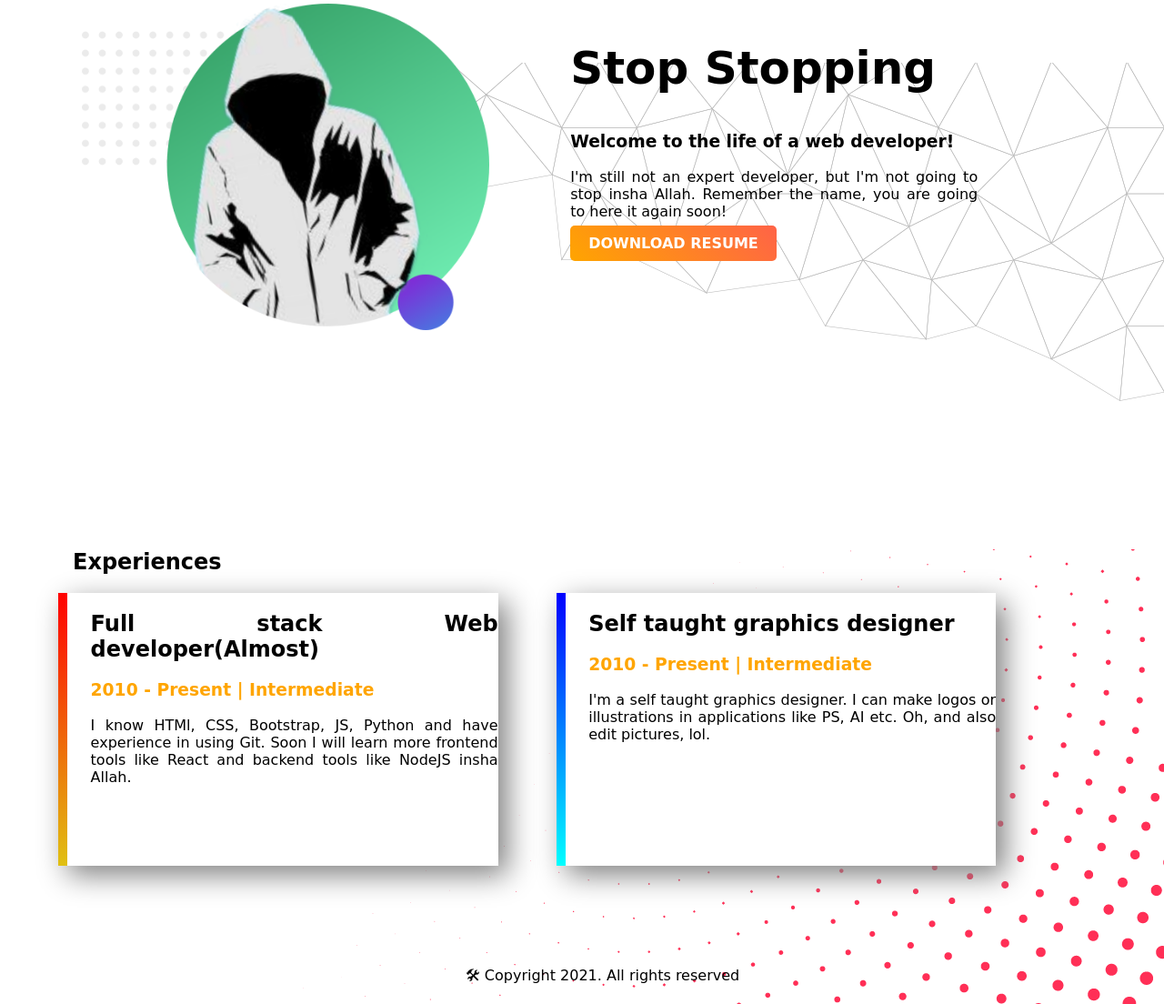
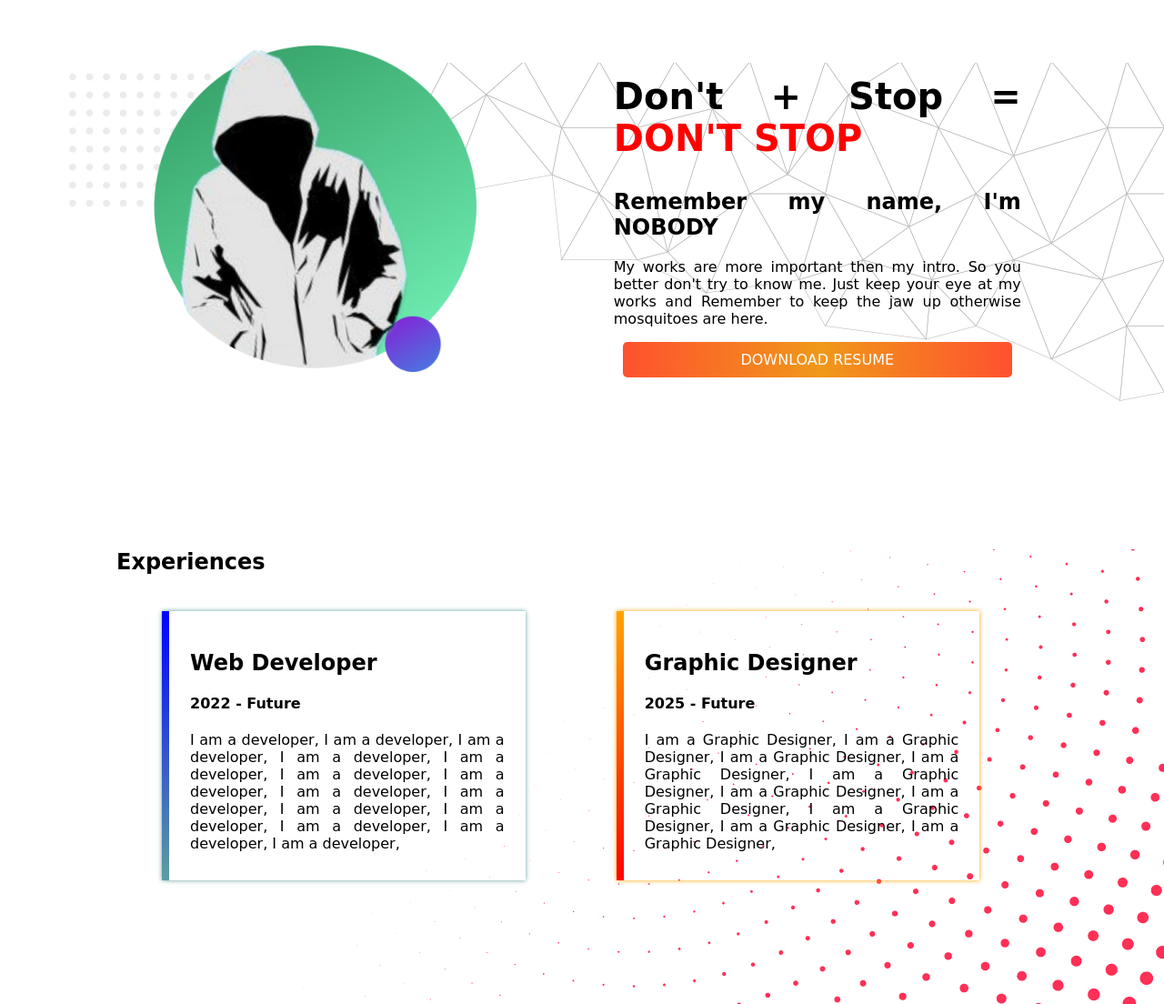
Before and after one commit to Abdify/web_portfolio, a plain HTML site: page index.html in a window 1280 px wide. Shown: the part 596-1700 px from the top of the page at 91% size. Drawn offline with Linux system fonts and the light colour scheme; a web font is replaced by a local one.

Commit message:
Modified

```diff
--- a/index.html
+++ b/index.html
@@ -3,50 +3,48 @@
 <head>
     <meta charset="UTF-8">
     <meta name="viewport" content="width=device-width, initial-scale=1.0">
-    <title>Abd's Portfolio</title>
+    <title>ABD's Portfolio</title>
     <link rel="stylesheet" href="style.css">
 </head>
 <body>
-    <section class="top_banner">
+    <section class="top_section">
         <div class="half_width">
-            <h1>Hey there</h1>
-            <h1>I'm <span class="orange_highlight">Abd</span></h1>
-            <h3>Remeber the name, it's Abd.</h3>
-            <p>DON'T try to know me, know my skills. Two wrods I hate DON'T and STOP unless I put them together. <q>Quality is not an act, it is a habit</q> And I'm in love with the habit of Web dev.</p>
-            <a target="_blank" class="link_button" href="https://www.github.com/Abdify">HIRE ME</a>
+            <h1>Hey world</h1>
+            <h1>You better be ready cause <br> <span class="red_highlight">I'M COMING</span></h1>
+            <h3>It's a pleasure to do what peopole think you <span class="red_highlight">CAN'T DO</span>.</h3>
+            <p>My works are more important then my intro. So you better don't try to know me. Just keep your eye at my works and Remember to keep the jaw up otherwise mosquitoes are here.</p>
+            <a target="_blank" class="btn" href="https://images-na.ssl-images-amazon.com/images/I/618mV3ssooL._SX522_.jpg">HIRE ME</a>
         </div>
         <div class="half_width">
-            <img class="profile_photo" src="images/profile1.2.jpg" alt="profile photo">
+            <img src="images/profile2.1.jpg" alt="Profile photo">
+        </div>
+    </section>
+
+    <section class="resume_section">
+        <div class="half_width">
+            <img src="images/profile1.2.jpg" alt="Profile photo">
+        </div>
+        <div class="half_width">
+            <h1>Don't + Stop = <span class="red_highlight">DON'T STOP</span></h1>
+            <h2>Remember my name, I'm NOBODY</h2>
+            <p>My works are more important then my intro. So you better don't try to know me. Just keep your eye at my works and Remember to keep the jaw up otherwise mosquitoes are here.</p>
+            <a href="https://images-na.ssl-images-amazon.com/images/I/618mV3ssooL._SX522_.jpg" target="_blank" class="btn">DOWNLOAD RESUME</a>
         </div>
 
     </section>
 
-    <section class="resume_section">
-        <div class="half_width">
-            <img class="profile_photo" src="images/profile1.2.jpg" alt="profile photo">
+    <section class="experience_section">
+        <h2>Experiences</h2>
+        <div class="half_width exp_box">
+            <h2>Web Developer</h2>
+            <h4>2022 - Future</h4>
+            <p>I am a developer, I am a developer, I am a developer, I am a developer, I am a developer, I am a developer, I am a developer, I am a developer, I am a developer, I am a developer, I am a developer, I am a developer, I am a developer, I am a developer, </p>
         </div>
-        <div class="half_width">
-            <h1>Stop Stopping</h1>
-            <h3>Welcome to the life of a web developer!</h3>
-            <p>I'm still not an expert developer, but I'm not going to stop insha Allah. Remember the name, you are going to here it again soon!</p>
-            <a target="_blank" class="link_button" href="https://www.github.com/Abdify">DOWNLOAD RESUME</a>
+        <div class="half_width exp_box">
+            <h2>Graphic Designer</h2>
+            <h4>2025 - Future</h4>
+            <p>I am a Graphic Designer, I am a Graphic Designer, I am a Graphic Designer, I am a Graphic Designer, I am a Graphic Designer, I am a Graphic Designer, I am a Graphic Designer, I am a Graphic Designer, I am a Graphic Designer, I am a Graphic Designer, </p>
         </div>
     </section>
-
-    <section class="experience_section">
-        <h2 style="margin: 20px 80px;">Experiences</h2>
-        <div class="half_width experience_box">
-            <h2>Full stack Web developer(Almost)</h2>
-            <h3 class="orange_highlight">2010 - Present | Intermediate</h3>
-            <p>I know HTMl, CSS, Bootstrap, JS, Python and have experience in using Git. Soon I will learn more frontend tools like React and backend tools like NodeJS insha Allah.</p>
-        </div>
-        <div class="half_width experience_box">
-            <h2>Self taught graphics designer</h2>
-            <h3 class="orange_highlight">2010 - Present | Intermediate</h3>
-            <p>I'm a self taught graphics designer. I can make logos or illustrations in applications like PS, AI etc. Oh, and also edit pictures, lol.</p>
-        </div>
-         <p class="foot">🛠 Copyright 2021. All rights reserved</p>
-    </section>
-
 </body>
 </html>
--- a/style.css
+++ b/style.css
@@ -4,42 +4,69 @@ body{
     margin: 0;
     text-align: justify;
 }
-h1{
-    font-size: 50px;
-}
-.orange_highlight{
-    font-family: 'Big Shoulders Stencil Text', cursive;
-    color: orange;
+
+section{
+    height: 500px;
+    margin-bottom: 100px;
+
+    }
+.top_section{
+    background-image: url("images/bg6.png");
+    background-position: left;
+    background-repeat: no-repeat;
 }
 .half_width{
+    float: left;
     width: 35%;
-    float: left;
-    margin-left: 5%;
-    padding-left: 2%;
+    margin: 20px 50px;
+    padding: 2%;
 }
-.profile_photo{
+h1{
+    font-size: 2.5rem;
+
+}
+.red_highlight{
+    color: red;
+    font-family: 'Big Shoulders Stencil Text', cursive;
+}
+.half_width img{
     max-width: 100%;
     height: auto;
 }
-section{
-    height: 500px;
-    margin-bottom: 100px;
+.btn{
+    display: block;
+    margin: 10px;
+    padding: 10px 30px;
+    font-family: 'Big Shoulders Stencil Text', cursive;
+    text-decoration: none;
+    text-align: center;
+    color: white;
+    overflow: hidden;
+    border-radius: 5px;
+    transition: 0.8s all ease;
+    background-image: linear-gradient(to right, #FF512F 0%, #F09819  51%, #FF512F  100%);
+    z-index: 1;
+    position: relative;
 }
-.top_banner{
-    background-image: url("images/top-banner.png");
-    background-repeat: no-repeat;
-    background-position: left;
+.btn::before{
+    content: '';
+    height: 100%;
+    position: absolute;
+    top: 0;
+    left: 0;
+    background-color: #FF652F;
+    width: 0%;
+    z-index: -1;
+    transition: all 1s;
 }
-.link_button{
-    text-decoration: none;
-    padding: 10px 20px;
-    background-image: linear-gradient(45deg, orange, tomato);
-    color: white;
-    font-family: 'Big Shoulders Stencil Text', cursive;
-    font-weight: 700;
-    border-radius: 5px;
+.btn:hover::before{
+    width: 100%;
 
 }
+.btn:hover{
+    color: #272727;
+}
+
 .resume_section{
     background-image: url("images/bg6.png");
     background-repeat: no-repeat;
@@ -49,25 +76,26 @@ section{
     background-image: url("images/bg4m.png");
     background-repeat: no-repeat;
     background-position: right;
-    margin: 0;
-    position: relative;
+    margin: 0 0 0 10%;
 }
-.experience_box{
-    height: 60%;
-    background-color: white;
-    box-shadow: 10px 10px 30px gray;
-    border-left: 10px solid;
+.exp_box{
+    height: 50%;
+    width: 30%;
+    border-left: 8px solid;
+    border-image: linear-gradient(to bottom, orange, red);
+    border-image-slice: 1;
+    box-shadow: 0 0 5px orange;
+    transition: 1s all ease;
+
 }
-.experience_box:nth-child(2){
-    border-image: linear-gradient(180deg, red, rgb(224, 193, 18));
+.exp_box:nth-child(2){
+    border-image: linear-gradient(to bottom, blue, cadetblue);
     border-image-slice: 1;
+    box-shadow: 0 0 5px cadetblue;
 }
-.experience_box:nth-child(3){
-    border-image: linear-gradient(180deg, blue, cyan);
-    border-image-slice: 1;
+.exp_box:hover{
+    box-shadow: 10px 0 50px orange;
 }
-.foot{
-    position: absolute;
-    bottom: 0;
-    left: 40%;
+.exp_box:nth-child(2):hover{
+    box-shadow: 10px 0 50px cadetblue;
 }
```
Also changed, not shown: images/bg1.jpg (added), images/bg2.png (added), images/bg7.png (added), images/bg_crack_1.png (deleted), images/bg_crack_2.png (deleted), images/bg_crack_3.png (deleted), 1 other file.
